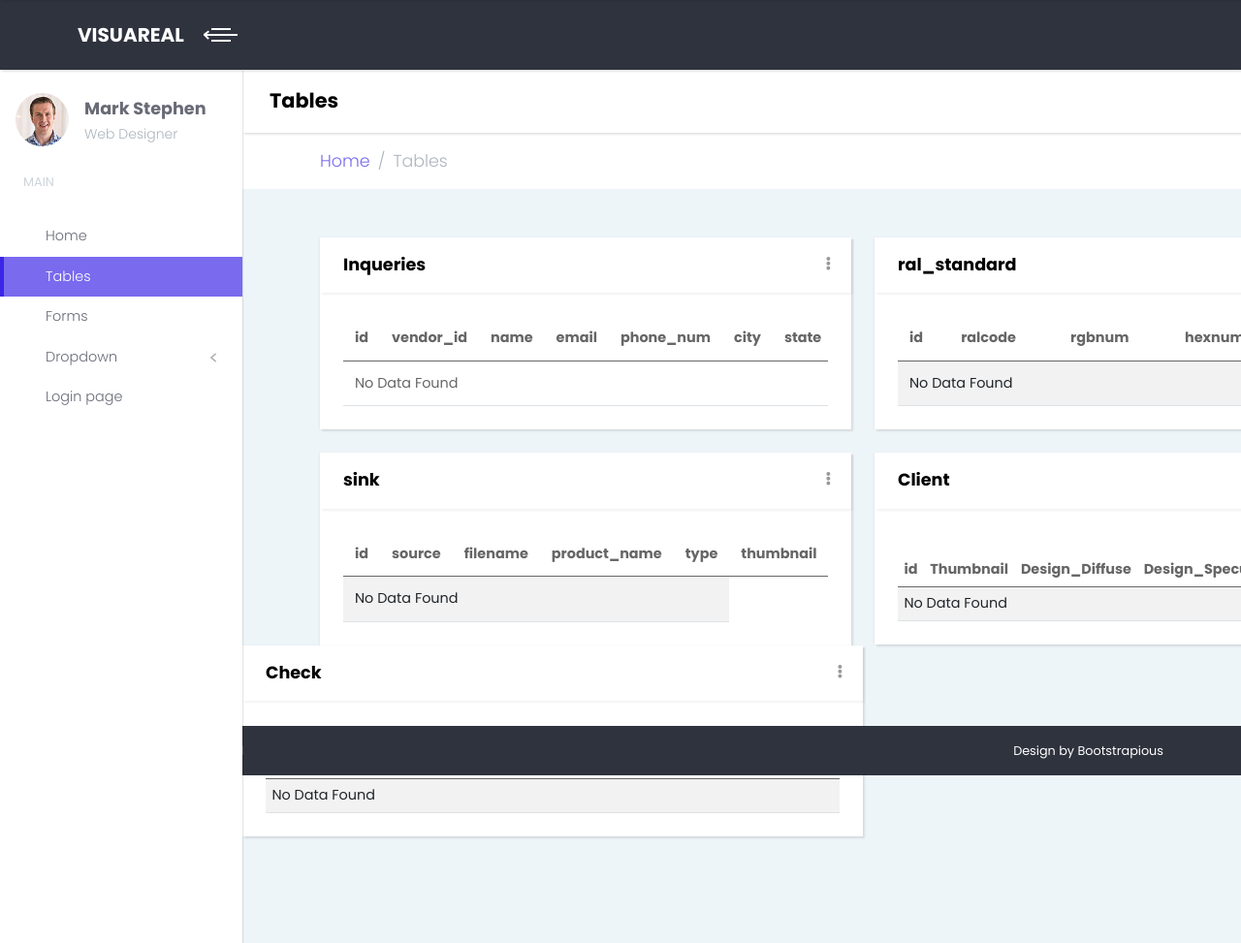
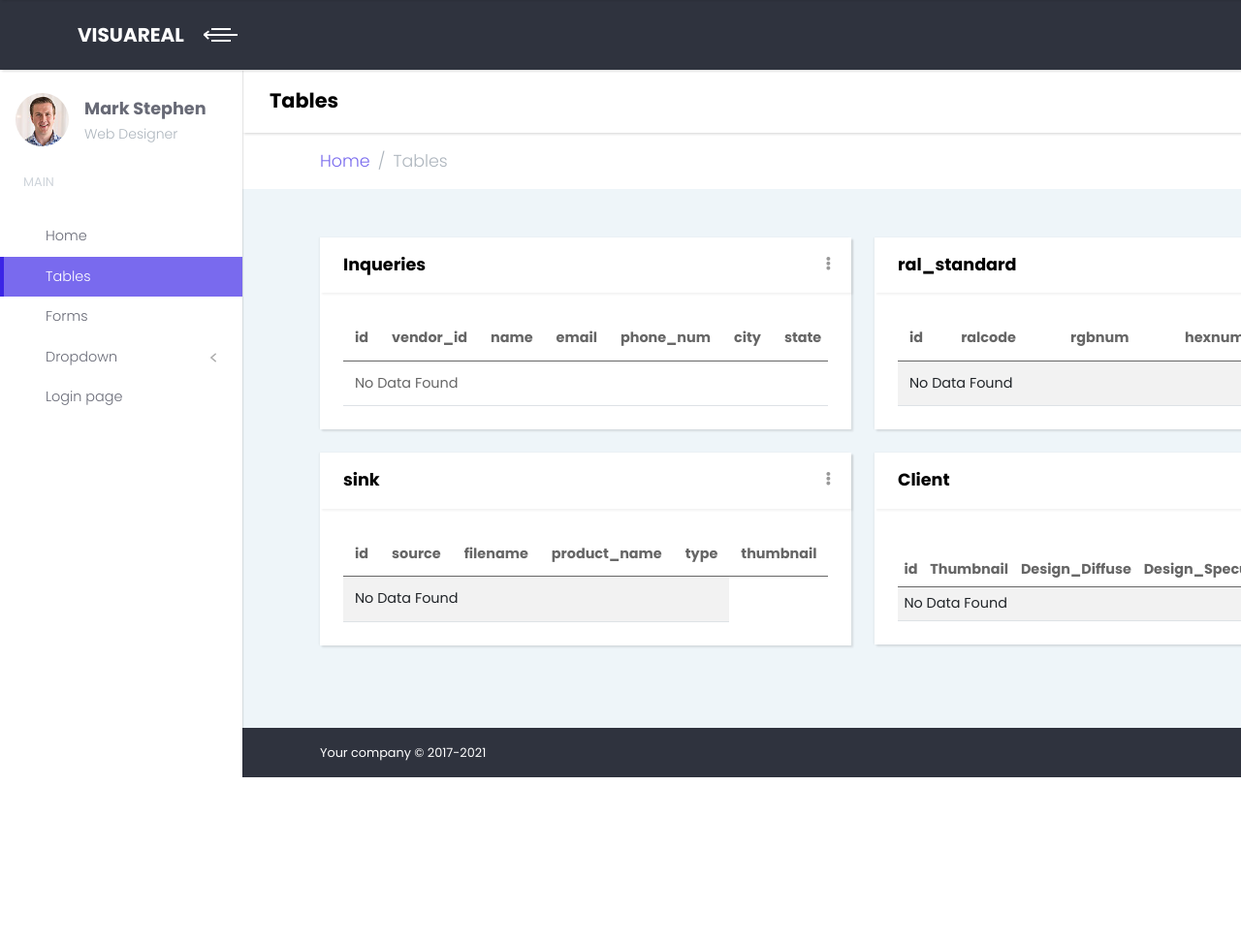
Before and after one commit to divyanawathe/Adminpanel1, a PHP site: page /tables.php in a window 1280 px wide. Shown: the whole page at 97% size. After the commit the page ends 802 px from the top, so only its background shows below. Run offline with PHP 8.4, Linux system fonts and the light colour scheme; data that the repository does not hold is empty.

Commit message:
check table removed

```diff
--- a/index.html
+++ b/index.html
@@ -86,7 +86,7 @@
                 <li class="sidebar-item"><a class="sidebar-link" href="#exampledropdownDropdown" data-bs-toggle="collapse">
                 <svg class="svg-icon svg-icon-sm svg-icon-heavy me-xl-2">
                   <use xlink:href="#browser-window-1"> </use>
-                </svg>Dropdown</a>
+                </svg>tables</a>
               <ul class="collapse list-unstyled " id="exampledropdownDropdown">
                 <li><a class="sidebar-link" href="tables.php">Page</a></li>
                 <li><a class="sidebar-link" href="#">Page</a></li>
--- a/tables.php
+++ b/tables.php
@@ -374,96 +374,6 @@
               </div>
             </div>
 
-           <div class="col-lg-6">
-                  <div class="card mb-0">
-                    <div class="card-header">
-                      <div class="card-close">
-                        <div class="dropdown">
-                          <button class="dropdown-toggle text-sm" type="button" id="closeCard1" data-bs-toggle="dropdown" aria-expanded="false"><i class="fas fa-ellipsis-v"></i></button>
-                          <div class="dropdown-menu dropdown-menu-end shadow-sm" aria-labelledby="closeCard1"><a class="dropdown-item py-1 px-3 remove" href="#"> <i class="fas fa-times"></i>Close</a><a class="dropdown-item py-1 px-3 edit" href="#"> <i class="fas fa-cog"></i>Edit</a></div>
-                        </div>
-                      </div>
-                      <h3 class="h4 mb-0">Check</h3>
-                    </div>
-                    <div class="card-body">
-                      <div class="table-responsive">
-                        <table class="table mb-0 table-striped table-sm">
-                          <thead>
-                            <tr>
-                              <th scope="col">id</th>
-                              <th scope="col">Thumbnail</th>
-                              <th scope="col">Design_Diffuse</th>
-                              <th scope="col">Design_Specular</th>
-                              <th scope="col">Design_Bump</th>
-                              <th scope="col">Design Name</th>
-                              <th scope="col">X-Scale</th>
-                              <th scope="col">Y-Scale</th>
-                              <th scope="col">Normal_Intensity</th>
-                              <th scope="col">Specular_Intensity</th>
-                              <th scope="col">Reflective_Level</th>
-                              <th scope="col">Metalic</th>
-                              <th scope="col">Roughness</th>
-                              <th scope="col">GroutColour</th>
-                              <th scope="col">GroutWidth</th>
-                              <th scope="col">Room</th>
-                              <th scope="col">Type</th>
-                              <th scope="col">Finish</th>
-                              <th scope="col">Concept_Code</th>
-                              <th scope="col">Product_Code</th>
-                              <th scope="col">Place_Type</th>
-                              <th scope="col">Description</th>
-                              <th scope="col">RandomTile</th>
-
-                            </tr>
-                          </thead>
-                          <tbody>
-                            <?php include 'retrieve-data5.php'; ?>
-                <?php if ($result->num_rows > 0): ?>
-
-                <?php while($array=mysqli_fetch_row($result)): ?>
-                            <tr>
-                              <th scope="row"><?php echo $array[0];?></th>
-                              <td><?php echo $array[1];?></td>
-                              <td><?php echo $array[2];?></td>
-                              <td><?php echo $array[3];?></td>
-                              <td><?php echo $array[4];?></td>
-                              <td><?php echo $array[5];?></td>
-                              <td><?php echo $array[6];?></td>
-                              <td><?php echo $array[7];?></td>
-                              <td><?php echo $array[8];?></td>
-                              <td><?php echo $array[9];?></td>
-                              <td><?php echo $array[10];?></td>
-                              <td><?php echo $array[11];?></td>
-                              <td><?php echo $array[12];?></td>
-                              <td><?php echo $array[13];?></td>
-                              <td><?php echo $array[14];?></td>
-                              <td><?php echo $array[15];?></td>
-                              <td><?php echo $array[16];?></td>
-                              <td><?php echo $array[17];?></td>
-                              <td><?php echo $array[18];?></td>
-                              <td><?php echo $array[19];?></td>
-                              <td><?php echo $array[20];?></td>
-                              <td><?php echo $array[21];?></td>
-                              <td><?php echo $array[22];?></td>
-
-
-                            </tr>
-                            <?php endwhile; ?>
-                            <?php else: ?>
-                           <tr>
-                   <td colspan="24" rowspan="1" headers="">No Data Found</td>
-                </tr>
-                 <?php endif; ?>
-                <?php mysqli_free_result($result); ?>
-                          </tbody>
-                        </table>
-                      </div>
-                    </div>
-                  </div>
-                </div>
-              </div>
-            </div>
-
           </section>
           <!-- Page Footer-->
           <footer class="position-absolute bottom-0 bg-darkBlue text-white text-center py-3 w-100 text-xs" id="footer">
```
